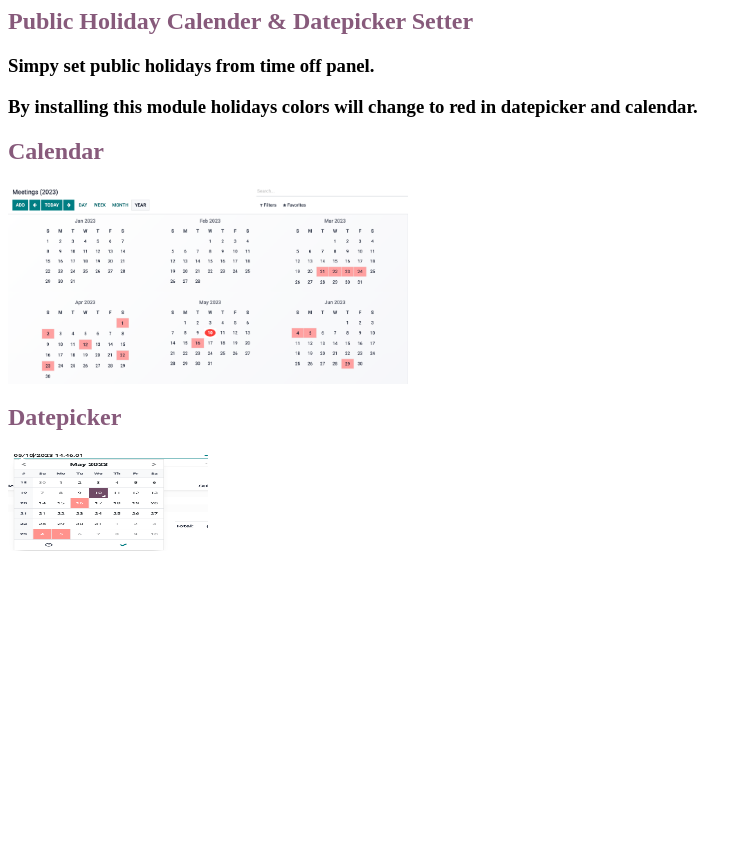
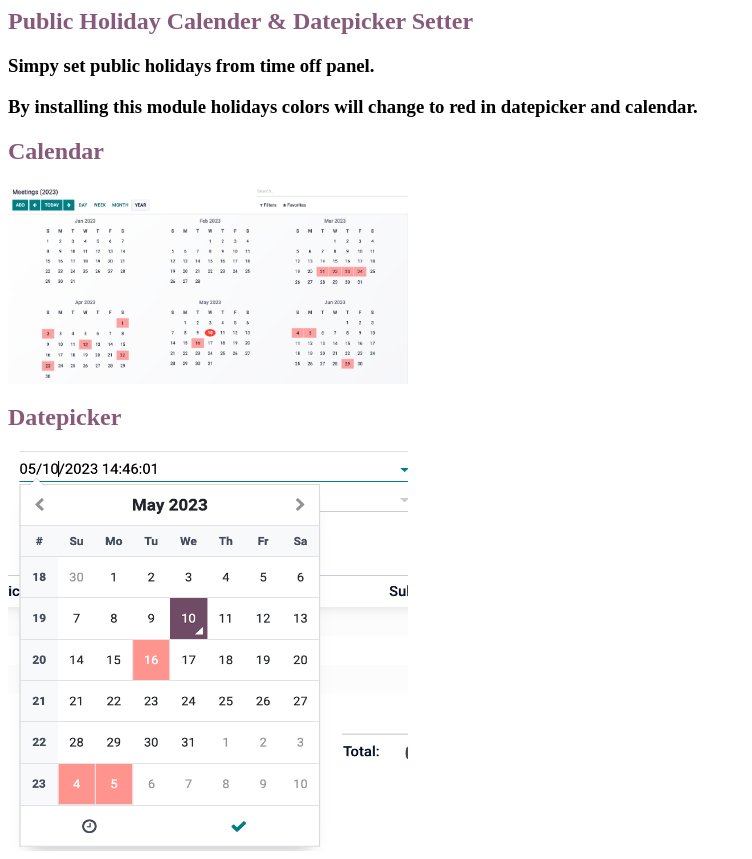
Before and after one commit to Arianshh/publicholiday_calendar_datepicker, a plain HTML site: page publicholiday_calendar_datepicker/static/description/index.html in a window 1280 px wide. Shown: the whole page, without its empty margins (0-752 px from the left). Before the commit the page ends 800 px from the top, so only its background shows below. Drawn offline with Linux system fonts and the light colour scheme.

Commit message:
Update index.html

```diff
--- a/publicholiday_calendar_datepicker/static/description/index.html
+++ b/publicholiday_calendar_datepicker/static/description/index.html
@@ -10,7 +10,7 @@
         </div>
         <div class="oe_demo oe_picture oe_screenshot">
             <h2 class="oe_slogan" style="color:#875A7B;">Datepicker</h2>
-            <img src="datepicker.png" width="200" height="100"/>
+            <img src="datepicker.png" width="400" height="400"/>
         </div>
     </div>
 </section>
```
